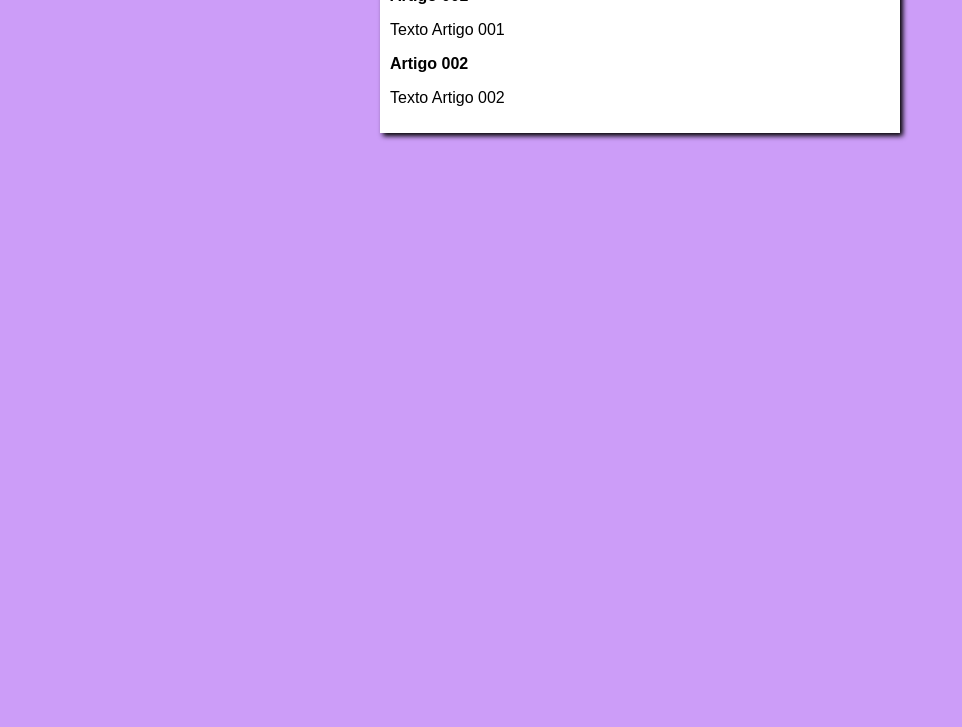
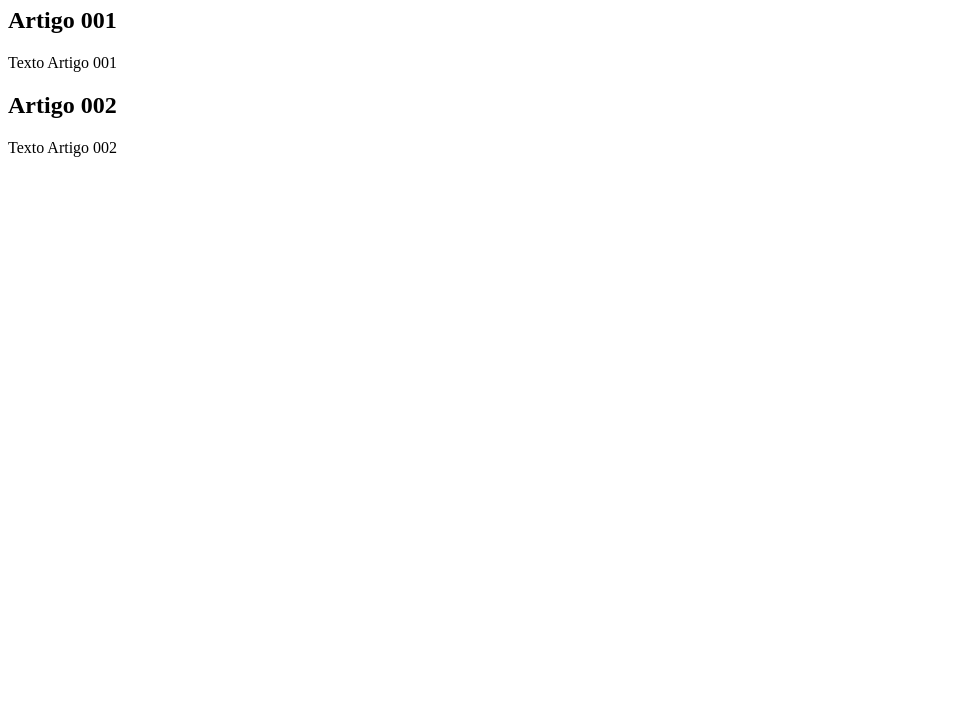
Before and after one commit to RenanBenvenute/projeto-site, a plain HTML site: page index.html in a window 1280 px wide. Shown: the part 73-800 px from the top of the page, without its empty margins (0-962 px from the left). Drawn offline with Linux system fonts and the light colour scheme.

Commit message:
Update index.html

```diff
--- a/index.html
+++ b/index.html
@@ -3,23 +3,7 @@
 <head>
     <meta charset="UTF-8">
     <meta name="viewport" content="width=device-width, initial-scale1.0">
-    <title>Curso em Vídeo</title>
-    <style>
-       * {
-            font-family: Arial, Helvetica, sans-serif;
-            font-size: 16px;
-        }
-       body{
-           background-color: rgb(204, 157, 248);
-       }
-       main{
-           background-color: white;
-           width: 500px;
-           margin: auto;
-           padding: 10px;
-           box-shadow: 3px 3px 5px rgba(0, 0, 0.473);
-       }
-    </style>
+    <title>Título do Site</title>
 </head>
 <body>
     <main>
```
